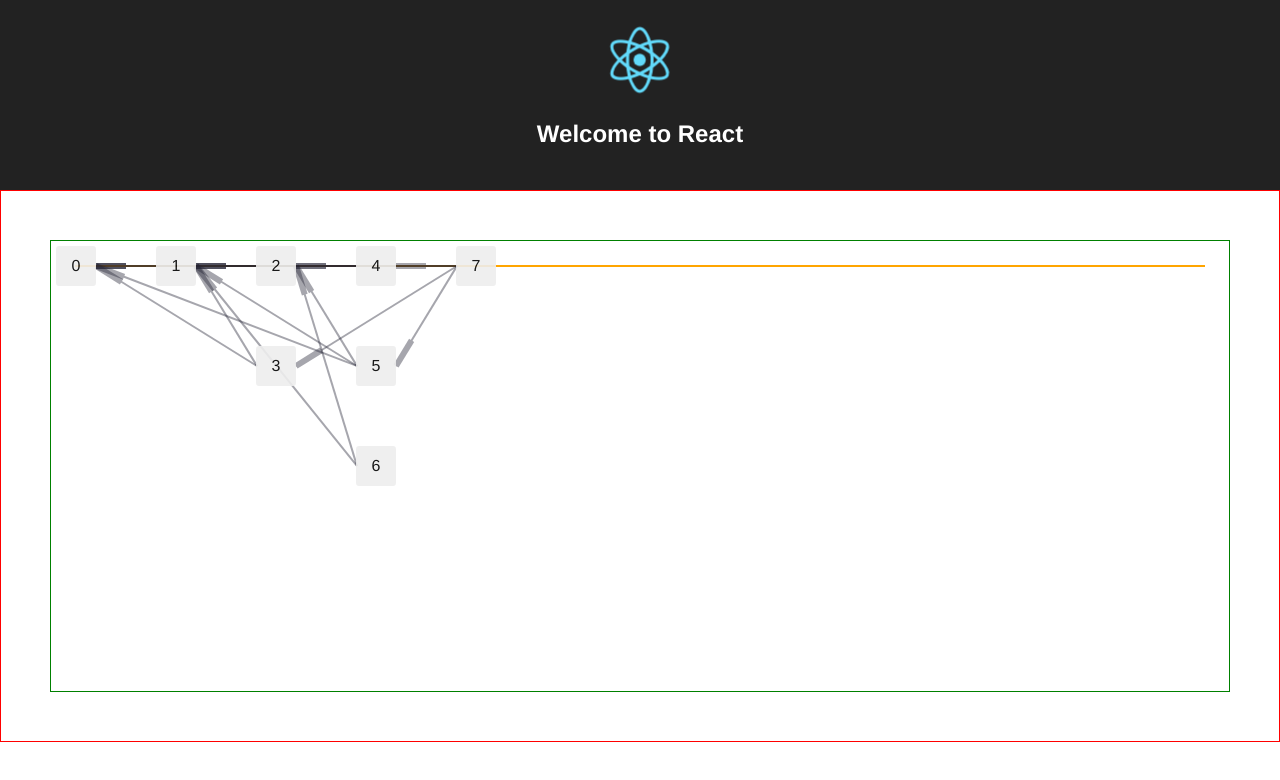
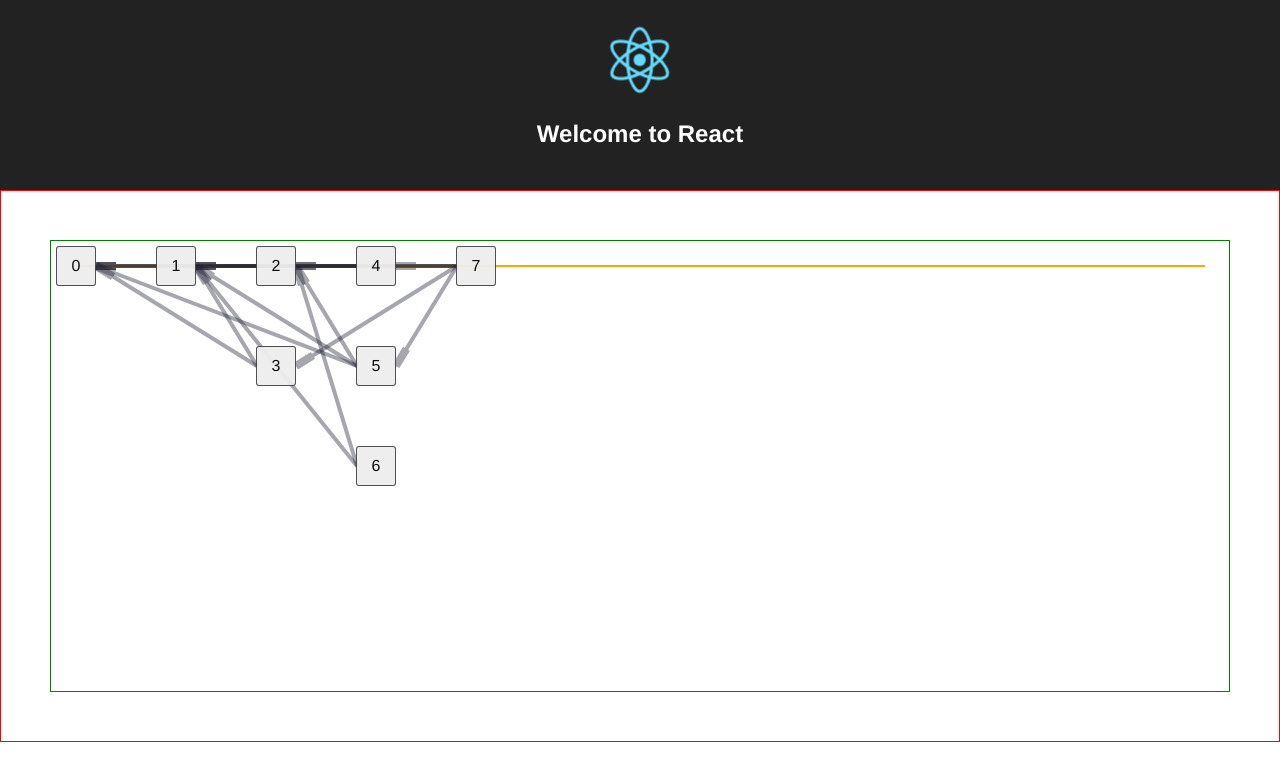
Before and after one commit to jomarip/blockdag-viewer, a React (Create React App) app: page / in a window 1280 px wide. Shown: the top 780 px of the page. Built offline with nearby package versions, Linux system fonts and the light colour scheme.

Commit message:
Improve styling

```diff
--- a/src/Arrow.css
+++ b/src/Arrow.css
@@ -8,15 +8,16 @@
 .Arrow {
   position: absolute;
   opacity: 0.4;
+  transition: all 0.1s;
 }
 .Arrow__line {
   display: block;
   position: absolute;
-  top: -1px;
+  top: -2px;
   transform-origin: top left;
 
   width: 100px;
-  height: 2px;
+  height: 4px; /* This border is to make it easier to highlight */
 
   background: #222233;
 }
@@ -24,10 +25,10 @@
 .Arrow__head {
   display: block;
   position: absolute;
-  top: -3px;
+  top: -4px;
 
-  width: 30px;
-  height: 6px;
+  width: 20px;
+  height: 8px;
 
   background: #222233;
 }
--- a/src/DagDisplay.css
+++ b/src/DagDisplay.css
@@ -30,6 +30,5 @@
 .DagDisplay__arrowGroup:hover .Arrow__line,
 .DagDisplay__arrowGroup:hover .Arrow__head {
   background: rgb(0,128,255);
-  box-shadow: 0 0 1px 1px rgba(0,128,255, 0.3);
-
+  box-shadow: 0 0 1px 0 rgba(0,128,255, 0.3);
 }
--- a/src/DagDisplayBlock.css
+++ b/src/DagDisplayBlock.css
@@ -1,7 +1,4 @@
-.Block__body {
-
-}
-.Block__body {
+.DagDisplay__Block__body {
   position: absolute;
   transform: translate(-20px, -20px); /* BLOCK_HALF_SIZE This translate is to move the 0,0 origin to the center of the block. */
 
@@ -9,21 +6,20 @@
   width: 40px;
   height: 40px;
   border-radius: 3px;
+  box-sizing: border-box;
 
   align-items: center;
   justify-content: center;
   background: #eee;
+  border: 1px solid rgba(0,0,0,0.7);
 
-  opacity: 0.9;
+  cursor: default;
+  opacity: 0.95;
+}
+.DagDisplay__Block:hover .DagDisplay__Block__body {
+  border: 1px solid rgb(0,128,255);
 }
 
-.Block__body span {
+.DagDisplay__Block__body span {
   font-size: 16px;
 }
-.Block__arrows {
-  opacity: 1;
-}
-
-.Block__body:hover ~ .Block__arrows {
-  opacity: 1;
-}
--- a/src/DagDisplayBlock.js
+++ b/src/DagDisplayBlock.js
@@ -2,7 +2,7 @@ import React, { Component } from 'react';
 import './DagDisplayBlock.css';
 import Arrow from './Arrow';
 
-class DagDisplay__Block extends Component {
+class DagDisplayBlock extends Component {
   render() {
     let block = this.props.block;
     let layout = this.props.layout;
@@ -14,7 +14,7 @@ class DagDisplay__Block extends Component {
 
     return (
       <div className="DagDisplay__Block">
-        <div className="Block__body" style={bodyStyle}>
+        <div className="DagDisplay__Block__body" style={bodyStyle}>
           <span>{this.props.block.id}</span>
         </div>
       </div>
@@ -22,4 +22,4 @@ class DagDisplay__Block extends Component {
   }
 }
 
-export default DagDisplay__Block;
+export default DagDisplayBlock;
```
